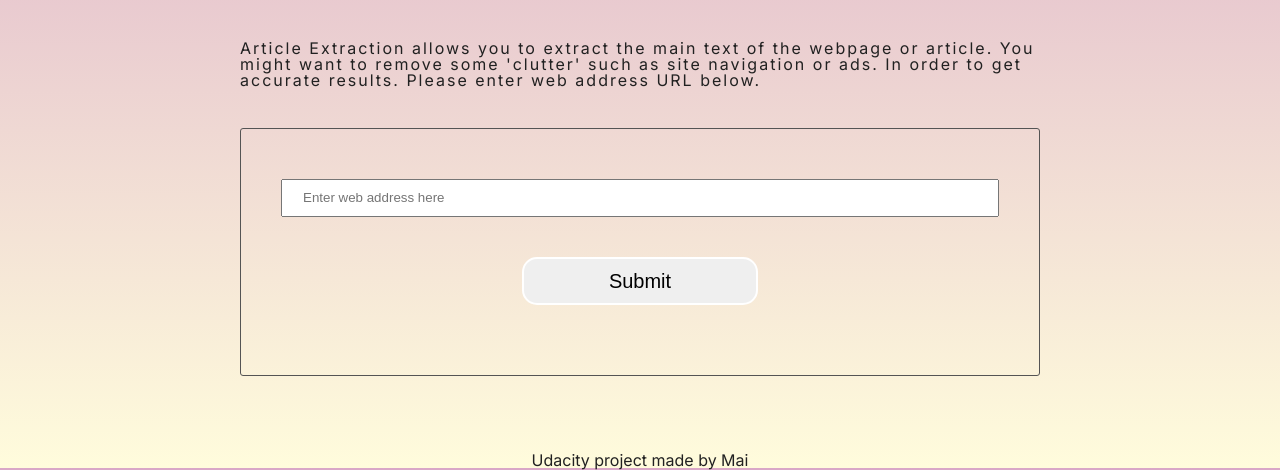
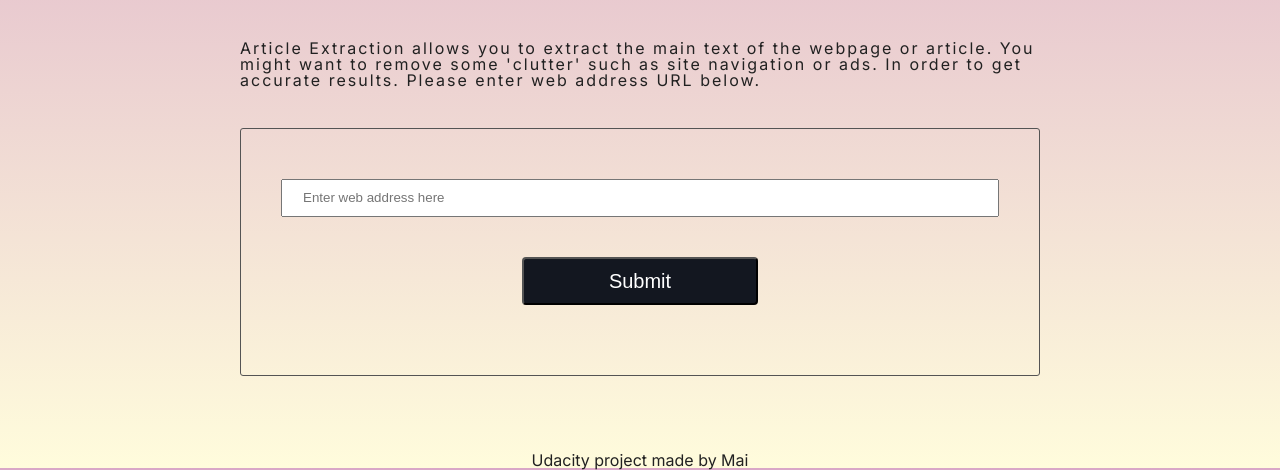
Before and after one commit to PA55ION/evaluate-news-nlp-, a website built with webpack: page src/client/views/index.html in a window 1280 px wide. Shown: the part 332-802 px from the top of the page. Built offline with nearby package versions, Linux system fonts and the light colour scheme.

Commit message:
style: change styleing on submit button

```diff
--- a/src/client/styles/form.scss
+++ b/src/client/styles/form.scss
@@ -9,25 +9,79 @@ form {
         line-height: 24px;
         margin: 10px 0;
     }
+}
 
-    #btn {
+// #btn {
+//     font-size: 20px;
+//     text-transform: capitalize;
+//     color: #ffffff;
+//     border-radius: 4px;
+//     -webkit-border-radius: 4px;
+//     -moz-border-radius: 4px;
+//     -ms-border-radius: 4px;
+//     -o-border-radius: 4px;
+//     cursor: pointer;
+//     display: block;
+//     margin: 30px auto;
+//     width: 33%;
+//     padding: 10px 10px;
+//     background-color: #131720;
+// }
+// &:hover {
+//     cursor: pointer;
+//     background: linear-gradient(to right, #4568dc, #b06ab3);
+//     -webkit-animation-name: pulse;
+//     animation-name: pulse;
+//     animation-duration: 1s;
+//     animation-timing-function: ease;
+//     animation-delay: 0s;
+//     animation-iteration-count: 1;
+//     animation-direction: normal;
+//     animation-fill-mode: none;
+// }
+
+#btn {
         font-size: 20px;
         text-transform: capitalize;
-        border: 2px solid white;
-        border-radius: 15px;
-        -webkit-border-radius: 15px;
-        -moz-border-radius: 15px;
-        -ms-border-radius: 15px;
-        -o-border-radius: 15px;
+        color: #ffffff;
+        border-radius: 4px;
+        -webkit-border-radius: 4px;
+        -moz-border-radius: 4px;
+        -ms-border-radius: 4px;
+        -o-border-radius: 4px;
         cursor: pointer;
         display: block;
         margin: 30px auto;
         width: 33%;
         padding: 10px 10px;
+        background-color: #131720;
+
+    &:hover {
+        cursor: pointer;
+        -webkit-animation-name: pulse;
+        animation-name: pulse;
+        animation-duration: 1s;
+        animation-timing-function: ease;
+        animation-delay: 0s;
+        animation-iteration-count: 1;
+        animation-direction: normal;
+        animation-fill-mode: none;
     }
 }
 
-#btn:hover {
-        background: #ff937b;
-        color: white;
+@keyframes pulse {
+    from {
+        -webkit-transform: scale3d(1, 1, 1);
+        transform: scale3d(1, 1, 1);
     }
+
+    50% {
+        -webkit-transform: scale3d(1.05, 1.05, 1.05);
+        transform: scale3d(1.05, 1.05, 1.05);
+    }
+
+    to {
+        -webkit-transform: scale3d(1, 1, 1);
+        transform: scale3d(1, 1, 1);
+    }
+}
```
